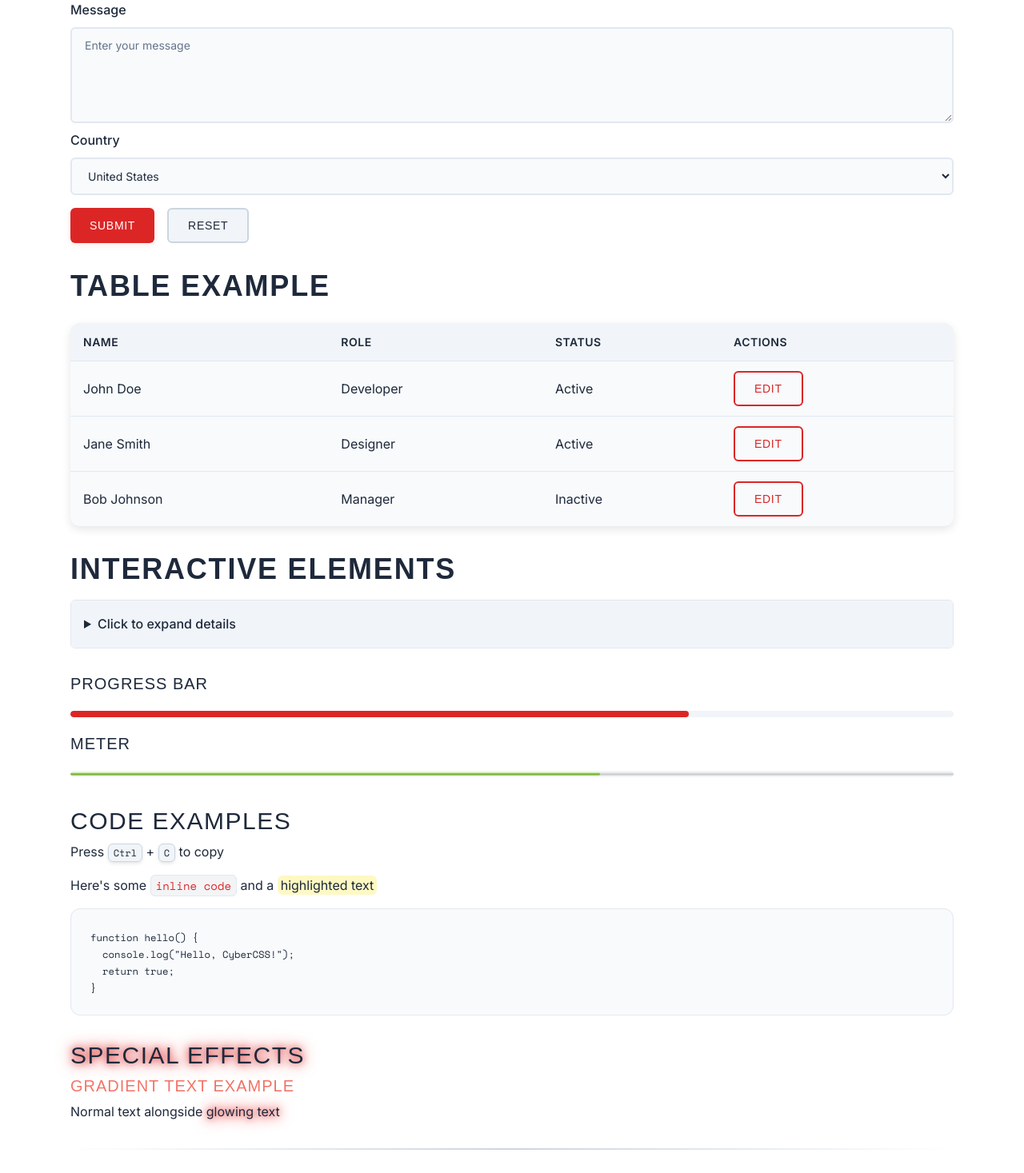
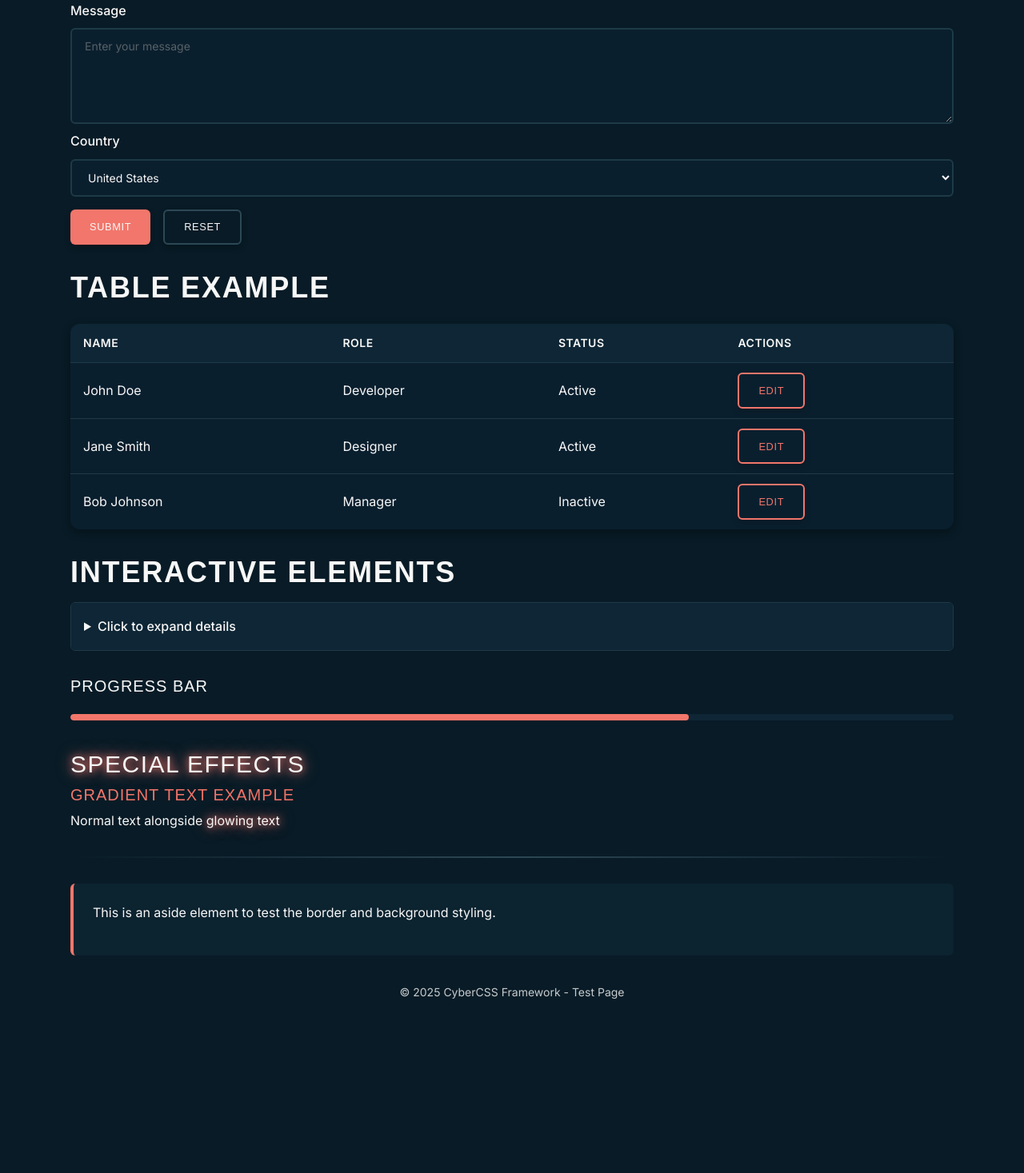
Before and after one commit to Atlis-Ky/CyberCSS-v1, a React (Vite) app: page / in a window 1280 px wide. Shown: the part 1253-2720 px from the top of the page at 80% size. After the commit the page ends 2507 px from the top, so only its background shows below. Built offline with nearby package versions, Linux system fonts and the light colour scheme; a web font is replaced by a local one.

Commit message:
various style additions/updates/removals

```diff
--- a/src/components/DemoList.jsx
+++ b/src/components/DemoList.jsx
@@ -33,15 +33,14 @@ const DemoList = () => {
           <div
             style={{
               display: "flex",
-              gap: "1rem",
+              gap: "0.8rem",
               flexWrap: "wrap",
               marginBottom: "1rem",
             }}
           >
-            <button>Primary Button</button>
-            <button className="btn-secondary">Secondary Button</button>
-            <button className="btn-outline">Outline Button</button>
-            <button disabled>Disabled Button</button>
+            <button>Primary</button>
+            <button className="btn-secondary">Secondary</button>
+            <button className="btn-tertiary">Tertiary</button>
           </div>
         </section>
 
@@ -122,7 +121,7 @@ const DemoList = () => {
                 <td>Developer</td>
                 <td>Active</td>
                 <td>
-                  <button className="btn-outline">Edit</button>
+                  <button className="btn-tertiary">Edit</button>
                 </td>
               </tr>
               <tr>
@@ -130,7 +129,7 @@ const DemoList = () => {
                 <td>Designer</td>
                 <td>Active</td>
                 <td>
-                  <button className="btn-outline">Edit</button>
+                  <button className="btn-tertiary">Edit</button>
                 </td>
               </tr>
               <tr>
@@ -138,7 +137,7 @@ const DemoList = () => {
                 <td>Manager</td>
                 <td>Inactive</td>
                 <td>
-                  <button className="btn-outline">Edit</button>
+                  <button className="btn-tertiary">Edit</button>
                 </td>
               </tr>
             </tbody>
@@ -167,31 +166,7 @@ const DemoList = () => {
             <progress value="70" max="100">
               70%
             </progress>
-
-            <h4 style={{ marginTop: "1rem" }}>Meter</h4>
-            <meter value="6" min="0" max="10">
-              6 out of 10
-            </meter>
           </div>
-        </section>
-
-        {/* Code Examples */}
-        <section className="mb-4">
-          <h3>Code Examples</h3>
-          <p>
-            Press <kbd>Ctrl</kbd> + <kbd>C</kbd> to copy
-          </p>
-          <p>
-            Here's some <code>inline code</code> and a{" "}
-            <mark>highlighted text</mark>
-          </p>
-
-          <pre>
-            <code>{`function hello() {
-  console.log("Hello, CyberCSS!");
-  return true;
-}`}</code>
-          </pre>
         </section>
 
         {/* Text Effects */}
--- a/src/styles/cyber.css
+++ b/src/styles/cyber.css
@@ -1,5 +1,5 @@
 /**
-* Cyber.css - A modern lightweight CSS framework inspired by cyberpunk aesthetics.
+* Cyber.css - A modern lightweight CSS framework for use in your own frontends.
 * Version 0.1.0
 * https://github.com/atlis-ky/cybercss-v1
 *
@@ -17,36 +17,40 @@
 @import url("https://fonts.googleapis.com/css2?family=Inter:wght@400;500;600;700&family=Space+Mono:wght@400;700&family=Special+Gothic+Expanded+One&display=swap");
 
 :root {
-  /* Primary Colors */
-  --background-primary: #081b26;
+  /* PALETTE - MAIN */
+  --main-accent: #f2766b;
+  --main-secondary: #586166;
+  --main-tertiary: #ecc5c1;
+  --main-dark: #081b26;
+  --main-text-dark: #222;
+  --main-text-light: #f7f7f7;
+
+  /* PALETTE - ALTERNATES */
+  --alt-one: #ef6351;
+  --alt-two: #f2766b;
+  --alt-three: #f7a399;
+  --alt-four: #fbc3bc;
+  --alt-five: #ffe3e0;
+
+  /* Background Colors */
+  --background-primary: var(--main-dark);
   --background-secondary: #0a1f2e;
   --background-tertiary: #0e2635;
   --background-accent: #112c3d;
   --background-muted: #0c2330;
 
   /* Text Colors */
-  --color-primary: #f7f7f7;
-  --color-secondary: #586166;
-  --color-tertiary: #8a9499;
-  --color-accent: #f2766b;
-  --color-link: #f2766b;
+  --color-primary: var(--main-text-light);
+  --color-secondary: var(--main-secondary);
+  --color-tertiary: var(--main-tertiary);
+  --color-accent: var(--main-accent);
+  --color-link: var(--main-accent);
   --color-link-transparent: rgba(242, 118, 107, 0.1);
-
-  /* Status Colors */
-  --color-success: #4ade80;
-  --color-warning: #fbbf24;
-  --color-error: #ef4444;
-  --color-info: #3b82f6;
-  --color-highlight: #fef9c3;
-
-  /* Gradient Colors */
-  --gradient-start: #f2766b;
-  --gradient-end: #ef6351;
 
   /* Border Colors */
   --border-primary: #1e3a47;
   --border-secondary: #2d4855;
-  --border-highlight: #f2766b;
+  --border-highlight: var(--main-accent);
   --border-tertiary: #3a5463;
 
   /* Shadow Colors */
@@ -59,40 +63,13 @@
   --padding-large: 1.5rem;
 
   /* Border Radius */
-  --border-radius-small: 0.375rem;
-  --border-radius-large: 0.75rem;
-  --highlight-border-radius: 0.375rem;
+  --border-radius: 12px;
+  --border-radius-small: 6px;
+  --border-radius-large: var(--border-radius);
+  --highlight-border-radius: 6px;
 
   /* Selection */
   --text-selection: rgba(242, 118, 107, 0.3);
-}
-
-@media (prefers-color-scheme: light) {
-  :root {
-    --background-primary: #ffffff;
-    --background-secondary: #f8fafc;
-    --background-tertiary: #f1f5f9;
-    --background-accent: #e2e8f0;
-    --background-muted: #f3f4f6;
-
-    --color-primary: #1e293b;
-    --color-secondary: #64748b;
-    --color-tertiary: #475569;
-    --color-accent: #dc2626;
-    --color-link: #dc2626;
-    --color-link-transparent: rgba(220, 38, 38, 0.1);
-
-    --border-primary: #e2e8f0;
-    --border-secondary: #cbd5e1;
-    --border-highlight: #dc2626;
-    --border-tertiary: #94a3b8;
-
-    --shadow-dark: rgba(0, 0, 0, 0.1);
-    --shadow-light: rgba(220, 38, 38, 0.1);
-    --shadow-text: rgba(0, 0, 0, 0.2);
-
-    --text-selection: rgba(220, 38, 38, 0.2);
-  }
 }
 
 * {
@@ -121,8 +98,8 @@ body {
 .text-gradient {
   background: linear-gradient(
     135deg,
-    var(--gradient-start) 0%,
-    var(--gradient-end) 100%
+    var(--main-accent) 0%,
+    var(--alt-one) 100%
   );
   -webkit-background-clip: text;
   -webkit-text-fill-color: transparent;
@@ -452,13 +429,13 @@ input[type="reset"] {
   display: inline-flex;
   align-items: center;
   justify-content: center;
-  padding: 0.75rem 1.5rem;
+  padding: 0.8rem 1.5rem;
   background-color: var(--color-accent);
-  color: var(--background-primary);
+  color: var(--color-primary);
   border: none;
   border-radius: var(--border-radius-small);
   font-family: "Special Gothic Expanded One", Arial, sans-serif;
-  font-size: 0.875rem;
+  font-size: 0.8rem;
   font-weight: 400;
   text-decoration: none;
   text-transform: uppercase;
@@ -466,7 +443,7 @@ input[type="reset"] {
   cursor: pointer;
   transition: all 0.2s ease;
   outline: none;
-  box-shadow: 0 2px 8px var(--shadow-light);
+  box-shadow: 0 4px 8px rgba(0, 0, 0, 0.2);
 }
 
 button:hover,
@@ -474,50 +451,56 @@ input[type="submit"]:hover,
 input[type="button"]:hover,
 input[type="reset"]:hover {
   transform: translateY(-2px);
-  box-shadow: 0 4px 16px var(--shadow-light);
+  box-shadow: 0 4px 8px rgba(0, 0, 0, 0.2);
 }
 
 button:active,
+button.active,
 input[type="submit"]:active,
 input[type="button"]:active,
 input[type="reset"]:active {
+  background-color: var(--color-accent);
+  color: var(--background-primary);
   transform: translateY(0);
-  box-shadow: 0 2px 8px var(--shadow-light);
-}
-
-button:disabled,
-input[type="submit"]:disabled,
-input[type="button"]:disabled,
-input[type="reset"]:disabled {
-  opacity: 0.6;
-  cursor: not-allowed;
-  transform: none;
-  box-shadow: none;
+  box-shadow: 0 4px 8px rgba(0, 0, 0, 0.2);
 }
 
 /* Button Variants */
 .btn-secondary {
-  background-color: var(--background-tertiary);
+  background-color: transparent;
   color: var(--color-primary);
   border: 2px solid var(--border-secondary);
-  box-shadow: none;
+  box-shadow: 0 4px 8px rgba(0, 0, 0, 0.2);
 }
 
 .btn-secondary:hover {
-  background-color: var(--background-accent);
-  border-color: var(--border-highlight);
+  transform: translateY(-2px);
 }
 
-.btn-outline {
+.btn-secondary:active,
+.btn-secondary.active {
+  background-color: var(--color-accent);
+  color: var(--background-primary);
+  border-color: var(--color-accent);
+  transform: translateY(0);
+}
+
+.btn-tertiary {
   background-color: transparent;
   color: var(--color-accent);
   border: 2px solid var(--color-accent);
-  box-shadow: none;
+  box-shadow: 0 4px 8px rgba(0, 0, 0, 0.2);
 }
 
-.btn-outline:hover {
+.btn-tertiary:hover {
+  transform: translateY(-2px);
+}
+
+.btn-tertiary:active,
+.btn-tertiary.active {
   background-color: var(--color-accent);
   color: var(--background-primary);
+  transform: translateY(0);
 }
 
 /* Card Component */
```
